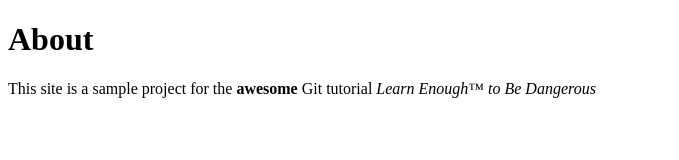
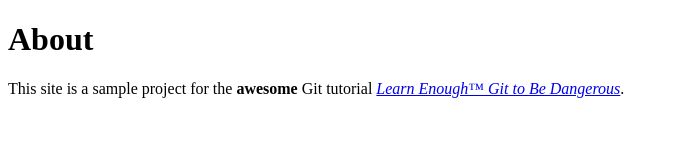
Before and after one commit to Snowak3/website, a plain HTML site: page about.html in a window 1280 px wide. Shown: the whole page, without its empty margins (0-679 px from the left). Drawn offline with Linux system fonts and the light colour scheme.

Commit message:
Add link to the tutorial title

```diff
--- a/about.html
+++ b/about.html
@@ -7,7 +7,7 @@
     <h1>About</h1>
     <p>
       This site is a sample project for the <strong>awesome</strong> Git
-      tutorial <em>Learn Enough™ to Be Dangerous</em>
+      tutorial <a href="http://learnenough.com/git-tutorial"><em>Learn Enough™ Git to Be Dangerous</em></a>.
     </p>
   </body>
 </html>
```
